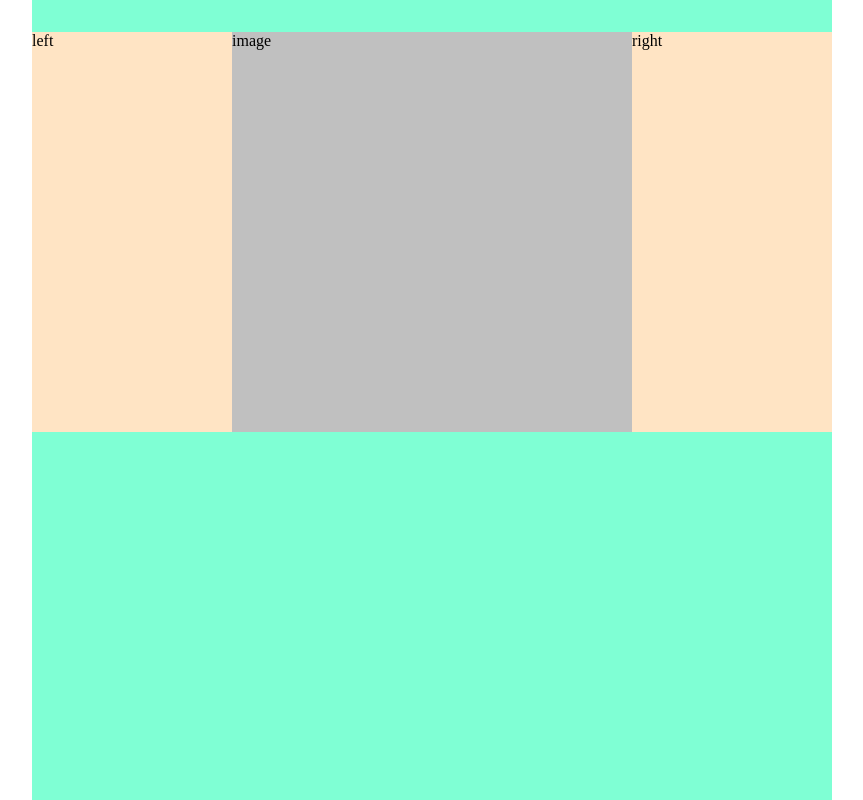
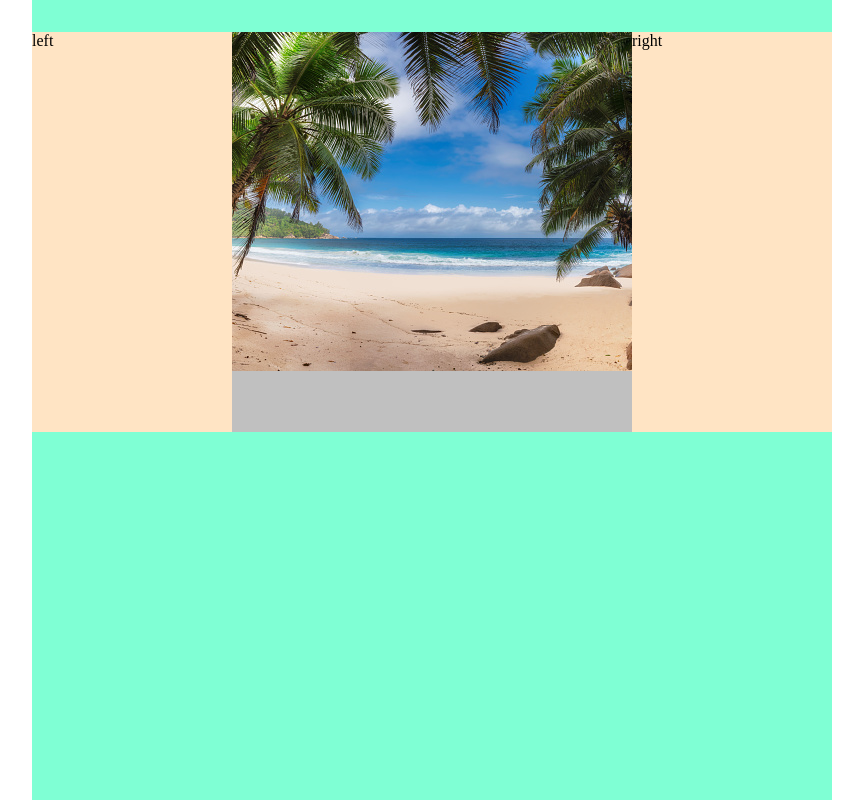
Before and after one commit to bouchtaoui-loves-dhahnint/caroussel, a plain HTML site: page index.html in a window 1280 px wide. Shown: the top 800 px of the page, without its empty margins (208-1071 px from the left). Drawn offline with Linux system fonts and the light colour scheme.

Commit message:
Shows an image

```diff
--- a/index.html
+++ b/index.html
@@ -15,7 +15,7 @@
                 left
             </div>
             <div class="caroussel-height image">
-                image
+                <img src="./images/img1.jpg" />
             </div>
             <div class="caroussel-height right">
                 right
```
